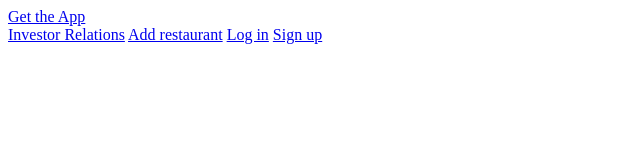
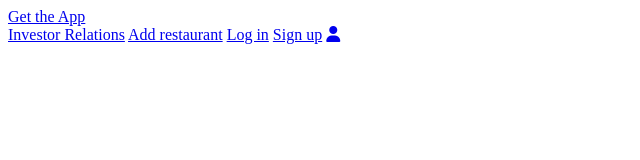
Before and after one commit to Joelsabu111/Zomato-Landing-Page, a plain HTML site: page index.html in a window 1280 px wide. Shown: the full height of the page, 0-640 px from the left. Drawn offline with Linux system fonts and the light colour scheme.

Commit message:
index.html

```diff
--- a/index.html
+++ b/index.html
@@ -37,11 +37,14 @@
         <header>
             <nav class="navbar">
                 <a href="#">Get the App</a>
-                <div>
+                <div class="navbar__menu_container">
                     <a href="#" class="link">Investor Relations</a>
                     <a href="#" class="link">Add restaurant</a>
                     <a href="#" class="link">Log in</a>
                     <a href="#" class="link">Sign up</a>
+                    <a href="#" class="user_icon">
+                        <i class="fa-solid fa-user"></i>
+                    </a>
                 </div>
             </nav>
         </header>
```
